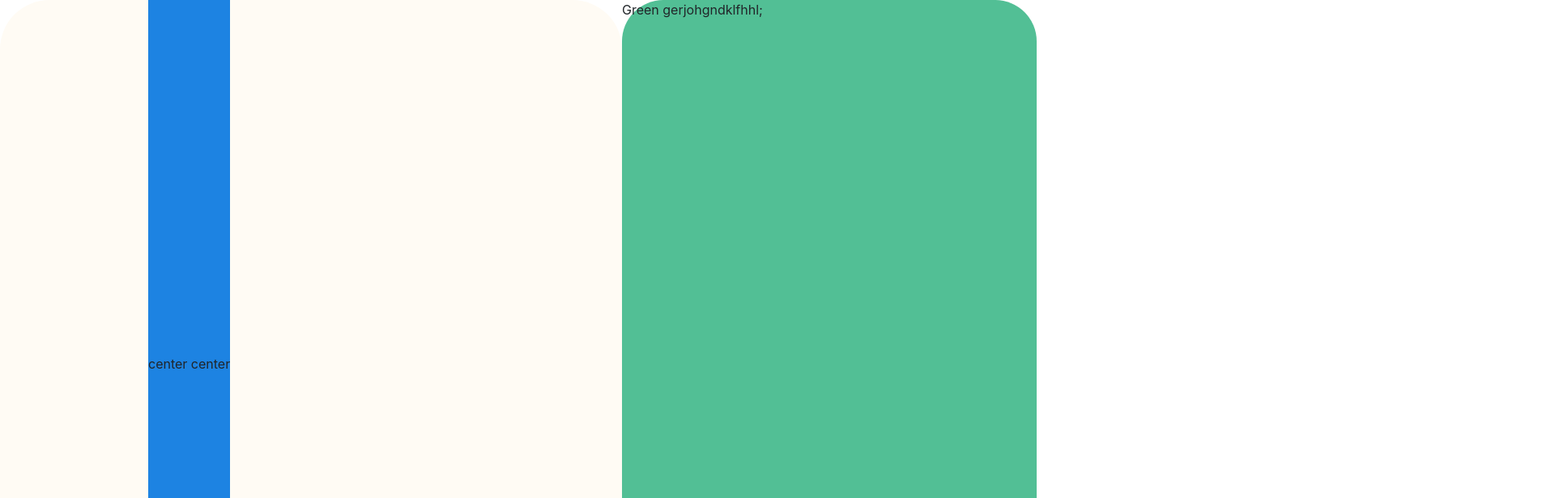
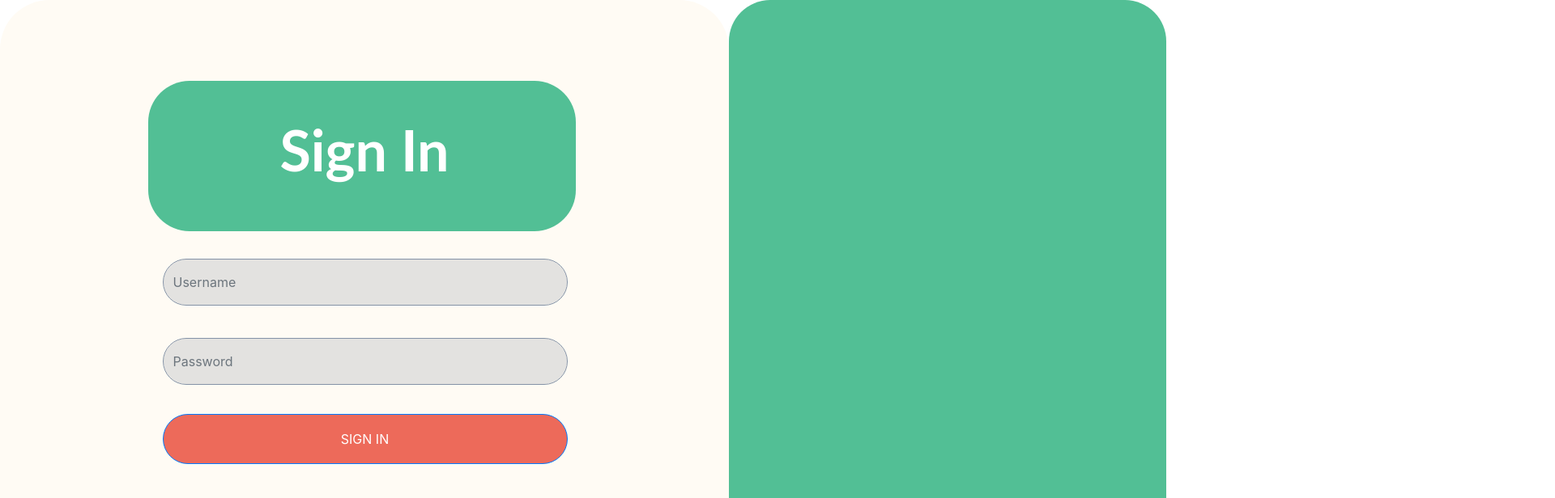
Before and after one commit to franckmartin3d/ChatApp, a React (Create React App) app in the folder chatapp/: page / in a window 1280 px wide. Shown: the top 616 px of the page at 81% size, 1920 px wide, since content can reach past the window. Built offline with nearby package versions, Linux system fonts and the light colour scheme.

Commit message:
Refactored login in components

```diff
--- a/chatapp/src/App.js
+++ b/chatapp/src/App.js
@@ -14,7 +14,7 @@ class App extends Component {
   render() {
     return (
       <BrowserRouter>
-        <Route exact path="/" component={flexLogin} />
+        <Route exact path="/" component={Login} />
         <Route path="/SignUp" component={SignUp} />
         <Route path="/Main" component={Main} />
       </BrowserRouter>
--- /dev/null
+++ b/chatapp/src/Components/InstantLogin.js
@@ -0,0 +1,39 @@
+import React, { Component } from 'react'
+import "bootstrap/dist/css/bootstrap.min.css";
+import "../Login/Login.css";
+import { Form } from "react-bootstrap";
+import { Button } from "react-bootstrap";
+import {Link} from 'react-router-dom';
+
+
+// this needs to be a dumb component
+class InstantLogin extends React.Component {
+
+    render() {
+        return (
+            <div className="jumbo-right">
+                <div className="instant-login">
+                    INSTANT LOGIN
+                </div>
+
+                <div className="form-right">
+                    <Form>
+                    <Form.Group controlId="formInstant">
+                    <Form.Control
+                        className="form-Instant"
+                        type="YourName"
+                        placeholder="Your Name"
+                    />
+                    </Form.Group>
+
+                    <Button className="form-Instant-button" type="Login">
+                    Login
+                    {/* to do on click event  go to main */}
+                    </Button>
+                </Form>
+                </div>
+        </div>
+        )
+    }
+}
+export default InstantLogin;
--- /dev/null
+++ b/chatapp/src/Components/Left-login.js
@@ -0,0 +1,52 @@
+import React, { Component } from 'react'
+import "bootstrap/dist/css/bootstrap.min.css";
+import "../Login/Login.css";
+import { Form } from "react-bootstrap";
+import { Button } from "react-bootstrap";
+import {Link} from 'react-router-dom';
+
+
+
+// this needs to be a dumb component
+class Leftlogin extends React.Component {
+
+    render() {
+        return (
+            <div className="jumbo-left">
+                <div className="green-h1">
+                <div className="sign-in">
+                    Sign In
+                </div>
+                </div>
+
+                {/* form */}
+                <div className="form-position">
+                <Form>
+                    <Form.Group controlId="formBasicEmail">
+                    <Form.Control
+                        className="form-username"
+                        type="Username"
+                        placeholder="Username"
+                    />
+                    <Form.Control
+                        className="form-username2"
+                        type="Password"
+                        placeholder="Password"
+                    />
+                    </Form.Group>
+
+                    <Button className="form-button" type="submit">
+                    SIGN IN
+                    </Button>
+                </Form>
+                </div>
+                {/* Account */}
+                <div className="account-text">Don't have an account?</div>
+                <Link to="/SignUp">
+                <div className="sign-up-link">SIGN UP NOW</div>
+                </Link>
+            </div>
+        )
+    }
+}
+export default Leftlogin;
--- a/chatapp/src/Login/Login.js
+++ b/chatapp/src/Login/Login.js
@@ -5,68 +5,18 @@ import { Form } from "react-bootstrap";
 import { Button } from "react-bootstrap";
 import {Link} from 'react-router-dom';
 
+import Leftlogin from '../Components/Left-login.js'
+import InstantLogin from '../Components/InstantLogin.js'
+
 export class Login extends Component {
   render() {
     return (
-      <div className="jumbo-left">
-        <div className="green-h1">
-          <div className="sign-in">
-            Sign In
-          </div>
-        </div>
-
-        {/* form */}
-        <div className="form-position">
-          <Form>
-            <Form.Group controlId="formBasicEmail">
-              <Form.Control
-                className="form-username"
-                type="Username"
-                placeholder="Username"
-              />
-              <Form.Control
-                className="form-username2"
-                type="Password"
-                placeholder="Password"
-              />
-            </Form.Group>
-
-            <Button className="form-button" type="submit">
-              SIGN IN
-            </Button>
-          </Form>
-        </div>
-        {/* Account */}
-        <div className="account-text">Don't have an account?</div>
-        <Link to="/SignUp">
-        <div className="sign-up-link">SIGN UP NOW</div>
-        </Link>
-
-
-        {/* Jumbo right */}
-        <div className="jumbo-right"></div>
-            <div className="instant-login">
-                INSTANT LOGIN
-            </div>
-
-            <div className="form-right">
-                <Form>
-                <Form.Group controlId="formInstant">
-                <Form.Control
-                    className="form-Instant"
-                    type="YourName"
-                    placeholder="Your Name"
-                />
-                </Form.Group>
-
-                <Button className="form-Instant-button" type="Login">
-                Login
-                </Button>
-            </Form>
-            </div>
+      <div>
+        <Leftlogin/>
+        <InstantLogin/>
       </div>
 
-    );
+    )
   }
 }
 
```
